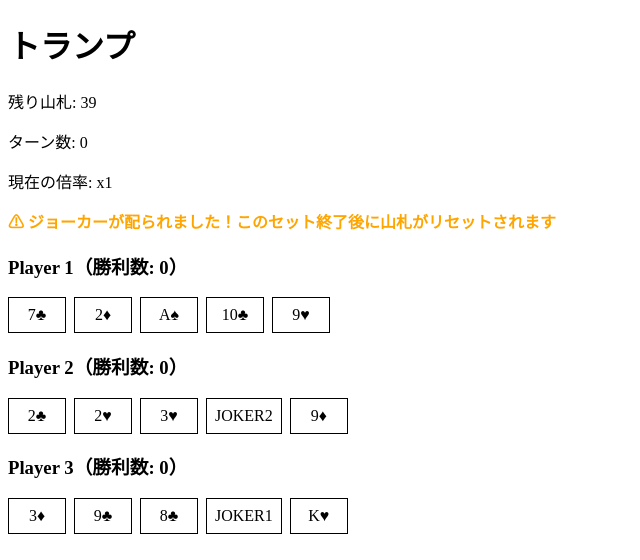
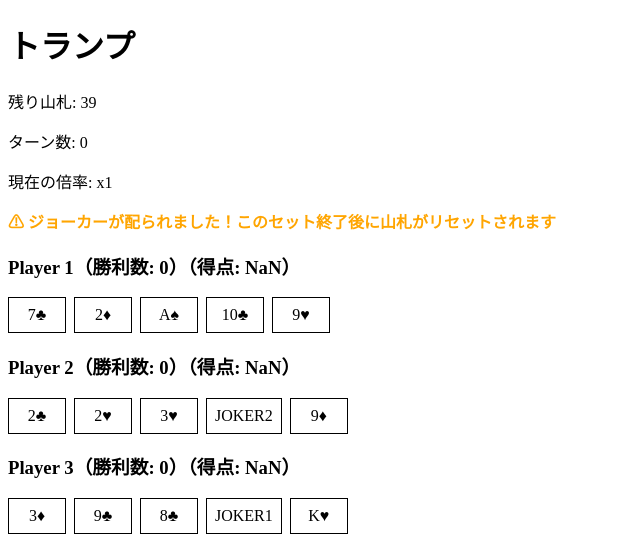
Before and after one commit to kakaka820/kadoma, a React (Create React App) app: page / in a window 1280 px wide. Shown: the top 560 px of the page, without its empty margins (0-640 px from the left). Built offline with nearby package versions, Linux system fonts and the light colour scheme.

Commit message:
Update Hand.tsx
JOKERは1ターン目には出せません

```diff
--- a/src/components/Hand.tsx
+++ b/src/components/Hand.tsx
@@ -1,5 +1,9 @@
 // src/components/Hand.tsx
+//プレイヤーの手札表示
+
+
 import React from 'react';
+import {isJoker} from '../utils/joker';
 
 type HandProps = {
   playerName: string;
@@ -7,12 +11,14 @@ type HandProps = {
   onCardClick: (index: number) => void;
   disabled: boolean;
   wins: number;
+  playerScore:number;
+  setTurnIndex: number;
 };
 
-export default function Hand({ playerName, cards, onCardClick, disabled, wins }: HandProps) {
+export default function Hand({ playerName, cards, onCardClick, disabled, wins, playerScore }: HandProps) {
   return (
     <div>
-      <h3>{playerName}（勝利数: {wins}）</h3>
+      <h3>{playerName}（勝利数: {wins}）（得点: {playerScore}）</h3>
       <div style={{ display: 'flex', gap: '8px' }}>
         {cards.map((card, idx) => (
           <div
```
